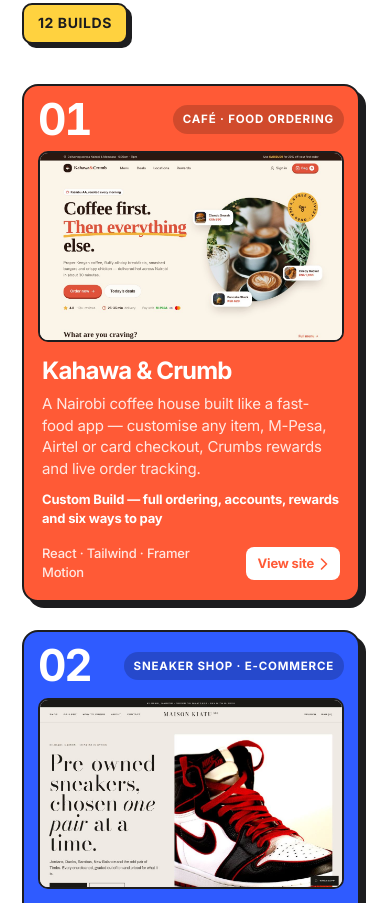
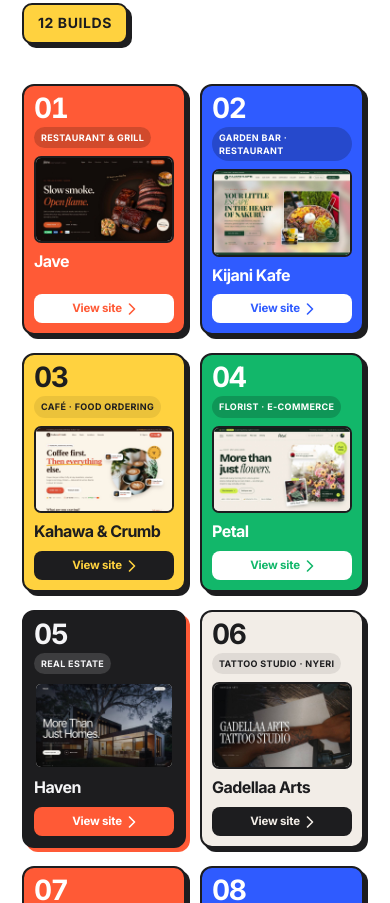
Before and after one commit to davidsonvis16-alt/PORTFOLIO-E, a React (Vite) app: page / in a window 390 px wide. Shown: the part 4140-5043 px from the top of the page. Built offline with nearby package versions, Linux system fonts and the light colour scheme.

Commit message:
Order work cards by business type; two cards per row on phones

```diff
--- a/src/App.jsx
+++ b/src/App.jsx
@@ -51,6 +51,7 @@ const CASE_STUDIES = [
 const OTHER_BUILDS = [
   {
     title: "Kahawa & Crumb",
+    group: "cafe",
     tier: "custom",
     tierWhy: "full ordering, accounts, rewards and six ways to pay",
     kind: "Café · Food ordering",
@@ -62,6 +63,7 @@ const OTHER_BUILDS = [
   },
   {
     title: "Maison Kiatu",
+    group: "shop",
     tier: "custom",
     tierWhy: "a stocked shop with a bag and WhatsApp ordering",
     kind: "Sneaker shop · E-commerce",
@@ -73,6 +75,7 @@ const OTHER_BUILDS = [
   },
   {
     title: "Jave",
+    group: "restaurant",
     tier: "custom",
     tierWhy: "online ordering and table bookings",
     kind: "Restaurant & grill",
@@ -84,6 +87,7 @@ const OTHER_BUILDS = [
   },
   {
     title: "Eden Phones",
+    group: "shop",
     tier: "custom",
     tierWhy: "M-Pesa checkout and instalment plans",
     kind: "Phone shop · E-commerce",
@@ -95,6 +99,7 @@ const OTHER_BUILDS = [
   },
   {
     title: "Petal",
+    group: "florist",
     tier: "custom",
     tierWhy: "bouquet builder, M-Pesa checkout, delivery cutoff",
     kind: "Florist · E-commerce",
@@ -106,6 +111,7 @@ const OTHER_BUILDS = [
   },
   {
     title: "Aldosi Merchants",
+    group: "shop",
     tier: "business",
     tierWhy: "catalogue and brand pages, no checkout",
     kind: "Brand storefront",
@@ -117,6 +123,7 @@ const OTHER_BUILDS = [
   },
   {
     title: "Haven",
+    group: "homes",
     tier: "custom",
     tierWhy: "property listings and viewing bookings",
     kind: "Real estate",
@@ -128,6 +135,7 @@ const OTHER_BUILDS = [
   },
   {
     title: "Gadellaa Arts",
+    group: "studio",
     tier: "custom",
     tierWhy: "session booking on top of the portfolio pages",
     kind: "Tattoo studio · Nyeri",
@@ -139,6 +147,7 @@ const OTHER_BUILDS = [
   },
   {
     title: "Bridges",
+    group: "platform",
     tier: "custom",
     tierWhy: "address search across cities and categories",
     kind: "Delivery platform",
@@ -150,6 +159,7 @@ const OTHER_BUILDS = [
   },
   {
     title: "Arrow",
+    group: "platform",
     tier: "custom",
     tierWhy: "mutual-interest matching and gated contact",
     kind: "Dating & discovery",
@@ -161,6 +171,7 @@ const OTHER_BUILDS = [
   },
   {
     title: "Kijani Kafe",
+    group: "restaurant",
     tier: "business",
     tierWhy: "menu, story and location over a few pages",
     kind: "Garden bar · Restaurant",
@@ -172,6 +183,7 @@ const OTHER_BUILDS = [
   },
   {
     title: "Beyond Fruits",
+    group: "shop",
     tier: "custom",
     tierWhy: "basket and checkout",
     kind: "Grocery · Delivery",
@@ -592,6 +604,10 @@ function WorkCard({ b, i }) {
   );
 }
 
+/* Cards run in this order of business type, numbered straight through. */
+const WORK_GROUPS = ["restaurant", "cafe", "florist", "homes", "studio", "shop", "platform"];
+const SORTED_BUILDS = [...OTHER_BUILDS].sort((a, b) => WORK_GROUPS.indexOf(a.group) - WORK_GROUPS.indexOf(b.group));
+
 function MoreWork() {
   return (
     <section id="more" className="sec sec-tight">
@@ -604,7 +620,7 @@ function MoreWork() {
           <span className="wcount">{String(OTHER_BUILDS.length).padStart(2, "0")} builds</span>
         </div>
         <div className="wgrid">
-          {OTHER_BUILDS.map((b, i) => (
+          {SORTED_BUILDS.map((b, i) => (
             <WorkCard key={b.title} b={b} i={i} />
           ))}
         </div>
--- a/src/site.css
+++ b/src/site.css
@@ -185,9 +185,19 @@ a.wcard:hover .wcard-shot img { transform: scale(1.04); }
 
 @media (max-width: 1000px) { .wgrid { grid-template-columns: repeat(2, minmax(0, 1fr)); } }
 @media (max-width: 640px) {
-  .wgrid { grid-template-columns: 1fr; gap: 28px; }
-  .wcard { box-shadow: 6px 6px 0 var(--ink); }
-  .wcard-ink { box-shadow: 6px 6px 0 #ff5a36; }
+  /* Phones: two compact cards per row — number, type, screenshot, name, link. */
+  .wgrid { gap: 18px 14px; padding: 0 4px 4px 0; }
+  .wcard { padding: 10px; border-radius: 12px; box-shadow: 4px 4px 0 var(--ink); }
+  .wcard-ink { box-shadow: 4px 4px 0 #ff5a36; }
+  .wcard-top { flex-direction: column; align-items: flex-start; gap: 6px; margin-bottom: 8px; }
+  .wcard-num { font-size: 28px; }
+  .wcard-kind { font-size: 9px; padding: 4px 7px; text-align: left; letter-spacing: .04em; }
+  .wcard-shot { border-radius: 7px; }
+  .wcard-body { padding: 10px 0 0; }
+  .wcard-title { font-size: 16px; }
+  .wcard-desc, .wcard-tier, .wcard-stack { display: none; }
+  .wcard-foot { padding-top: 10px; }
+  .wcard-go { font-size: 11.5px; padding: 6px 9px; width: 100%; justify-content: center; }
   .row-head { flex-direction: column; align-items: flex-start; }
 }
 @media (prefers-reduced-motion: reduce) { .wcard, .wcard-shot img { transition: none; } }
```
